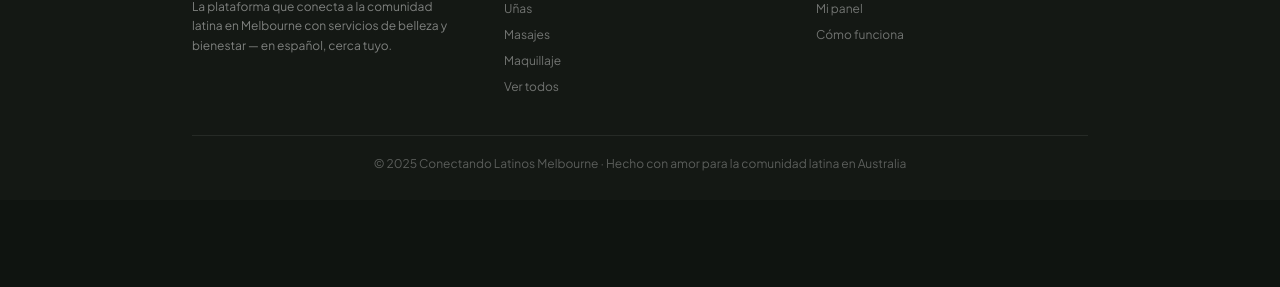
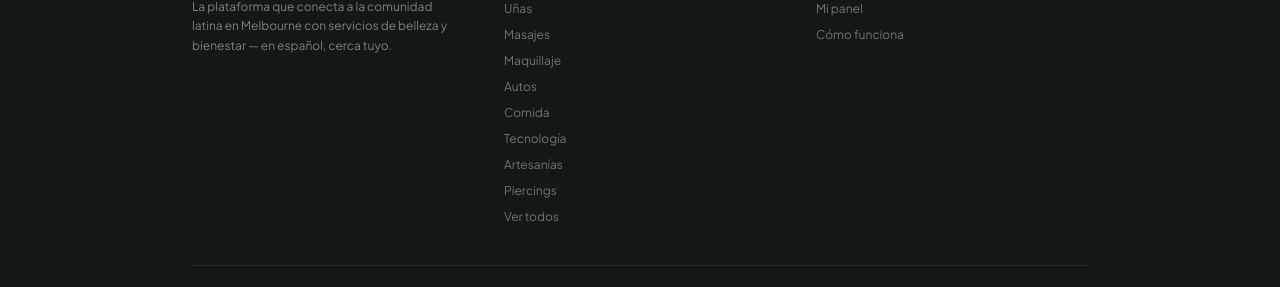
Before and after one commit to dfnc000-bit/conectando-latinos, a Next.js app: page /login in a window 1280 px wide. Shown: the part 660-947 px from the top of the page. Before the commit the page ends 860 px from the top, so only its background shows below. Built offline with nearby package versions, Linux system fonts and the light colour scheme; no server answers.

Commit message:
Update footer.tsx

```diff
--- a/components/footer.tsx
+++ b/components/footer.tsx
@@ -1,8 +1,6 @@
 import Link from 'next/link'
-
 export function Footer() {
-  const categorias = ['Peluquería', 'Barbería', 'Uñas', 'Masajes', 'Maquillaje']
-
+  const categorias = ['Peluquería', 'Barbería', 'Uñas', 'Masajes', 'Maquillaje', 'Autos', 'Comida', 'Tecnología', 'Artesanías', 'Piercings']
   return (
     <footer className="bg-cl-dark px-6 pt-14 pb-7">
       <div className="max-w-4xl mx-auto">
@@ -21,7 +19,6 @@ export function Footer() {
               La plataforma que conecta a la comunidad latina en Melbourne con servicios de belleza y bienestar — en español, cerca tuyo.
             </p>
           </div>
-
           {/* Explorar */}
           <div>
             <h4 className="text-white/80 font-bold text-sm mb-4">Explorar</h4>
@@ -40,7 +37,6 @@ export function Footer() {
               </Link>
             </div>
           </div>
-
           {/* Para proveedores */}
           <div>
             <h4 className="text-white/80 font-bold text-sm mb-4">Para proveedores</h4>
@@ -60,10 +56,9 @@ export function Footer() {
             </div>
           </div>
         </div>
-
         <div className="border-t border-white/[0.08] pt-5 text-center">
           <p className="text-white/30 text-xs">
-            © 2025 Conectando Latinos Melbourne · Hecho con amor para la comunidad latina en Australia
+            © 2026 Conectando Latinos Melbourne · Hecho con amor para la comunidad latina en Australia
           </p>
         </div>
       </div>
```
